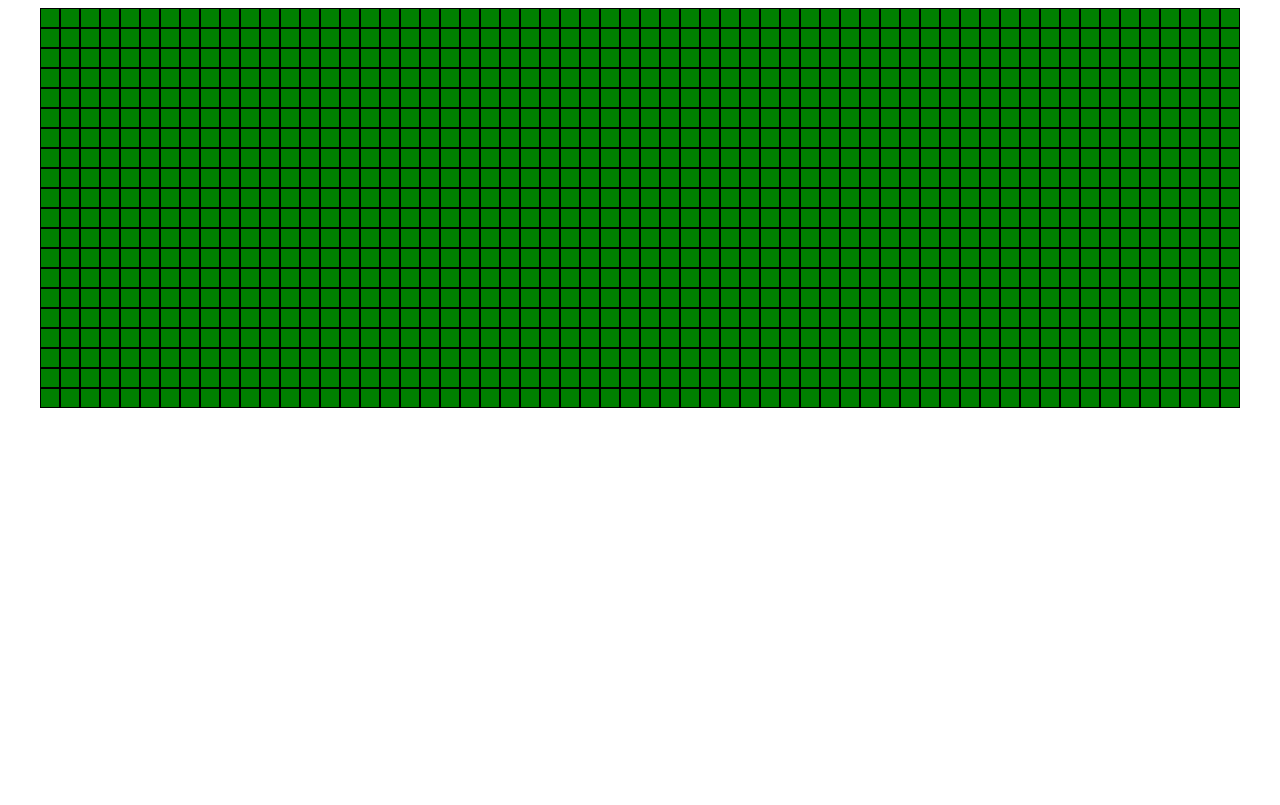
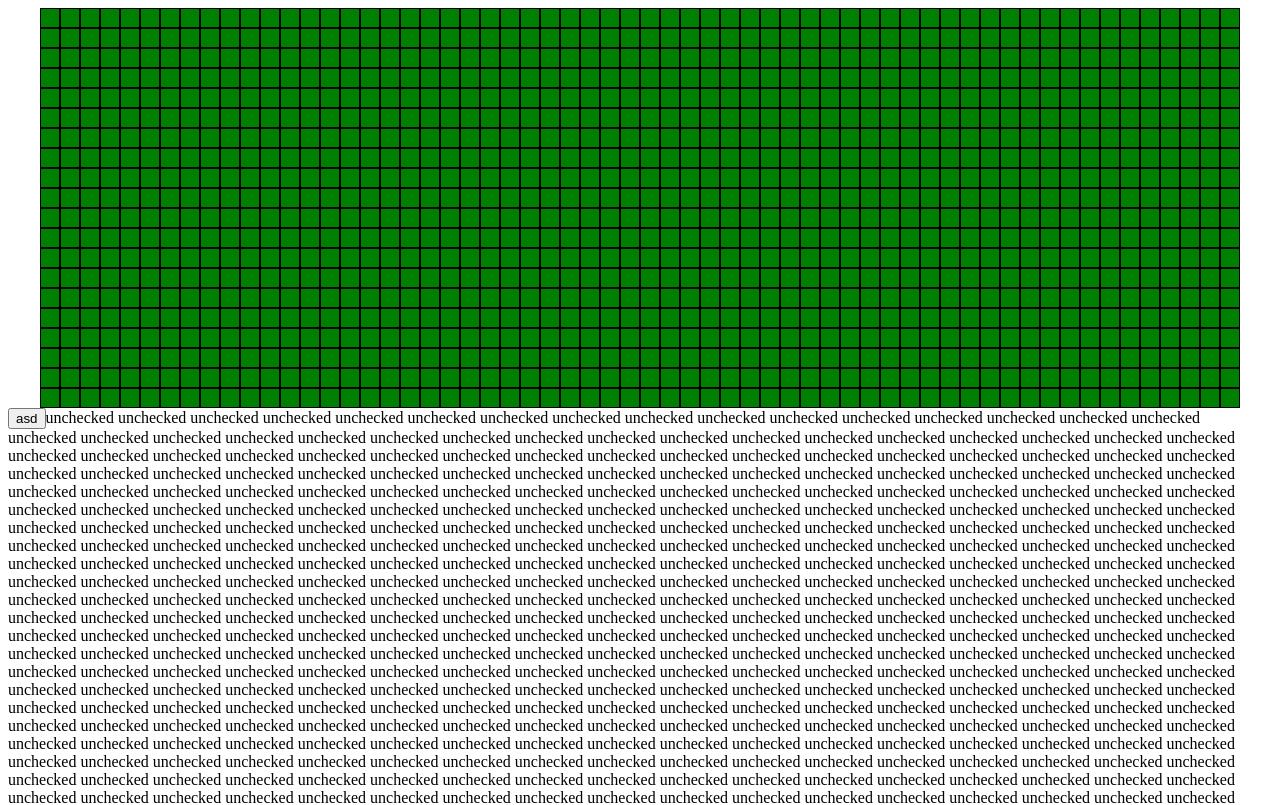
Before and after one commit to valentinoromansi/algorithm-visualizer, a React (Vite) app: page / in a window 1280 px wide. Shown: the top 805 px of the page. Built offline with nearby package versions, Linux system fonts and the light colour scheme.

Commit message:
cell class added and element ref connected to dom element

```diff
--- a/src/App.css
+++ b/src/App.css
@@ -1,6 +1,4 @@
 .App {
-  display: flex;
-  gap: 16px;
 }
 
 .grid-container {
--- a/src/App.tsx
+++ b/src/App.tsx
@@ -1,27 +1,44 @@
 import './App.css'
 import { useBearStore, AppState } from './store'
 import { CellComponent } from './Card'
-import { useEffect } from 'react'
+import { useEffect, useState } from 'react'
+import { render } from 'react-dom'
+
+export type CellState = "start" | "finish" | "unchecked" | "checked" | "being_checked" | "part_of_path"
+
+export class Cell {
+  constructor(
+    public el: HTMLElement | null,
+    public index: number,
+    public state: CellState = "unchecked"
+  ){}
+}
+
+
+const cells: Cell[] = []
 
 export default function App() {
 
   const cellRows = 60    // num of rows
   const cellCols = 20   // num of columns
   const cellSize = 30 // cell size in px -> calculated based on container size
-  //<CellComponent index={0} state='unchecked'/>
+
+  const [ cellz, setCellz ] = useState<Cell[]>([])
 
   useEffect(() => {
     // set grid cell css
-    const cells = document!.querySelectorAll<HTMLElement>('.grid-cell')!
-    cells.forEach(cell => {
-      cell.style.width = `${100 / cellRows}%`
+    const cellElements = document!.querySelectorAll<HTMLElement>('.grid-cell')!
+    cellElements.forEach((cellEl, i) => {
+      cellEl.style.width = `${100 / cellRows}%`
+      cells.push(new Cell(cellEl, i))
+      setCellz(cells)
     });
   }, [])
 
-  function createCell(index: number) {
-    return (
-      <div className='grid-cell' id={index.toString()}></div>
-    )
+  function changeState(cell: Cell, state: CellState) {
+    cell.state = state
+    cellz[cell.index].state = 'finish'
+    setCellz([...cellz])
   }
 
 
@@ -31,11 +48,15 @@ export default function App() {
         {
           [...Array(cellRows * cellCols)].map((el, i) => {
             return(
-              createCell(i)
+              <div className='grid-cell' id={i.toString()}></div>
             )
           })
         }
       </div>
+      <button onClick={() => {changeState(cells[2], "finish")}}>asd</button>
+      {
+        cellz.map((c) => { return(c.state + ' ')})
+      }
     </div>
   )
 }
```
